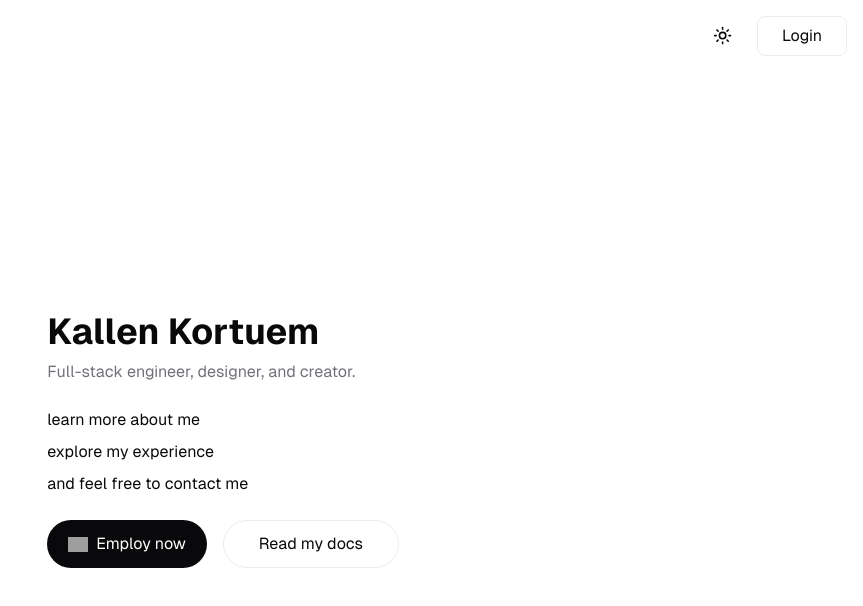
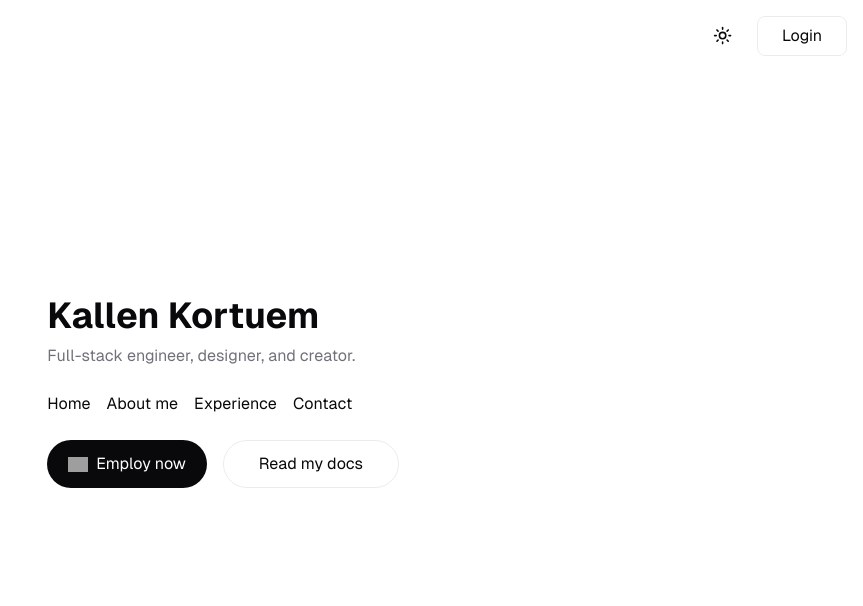
Before and after one commit to kallenkortuem/personal-web, a Next.js app: page / in a window 1280 px wide. Shown: the top 606 px of the page, without its empty margins (417-1280 px from the left). Built offline with nearby package versions, Linux system fonts and the light colour scheme; no server answers; grey boxes are pictures that could not be loaded.

Commit message:
add basic pages

```diff
--- a/src/app/contact/page.tsx
+++ b/src/app/contact/page.tsx
@@ -3,8 +3,7 @@ export default function Contact() {
     <div>
       <h1>Contact</h1>
       <p>
-        You can contact me at{" "}
-        <a href="mailto:kallenjkortuem@gmail.com"> kallenjkortuem@gmail.com</a>
+        You can contact me at some later date.
       </p>
     </div>
   );
--- a/src/app/page.tsx
+++ b/src/app/page.tsx
@@ -24,7 +24,7 @@ export default async function Home() {
           {session && <ProfileMenu />}
         </div>
       </header>
-      <main className="flex flex-col gap-6 row-start-3 items-center sm:items-start pt-24">
+      <main className="flex flex-col gap-6 row-start-3 items-center sm:items-start ">
         <div>
           <h1 className="text-3xl sm:text-4xl font-bold text-center sm:text-left mb-2">
             Kallen Kortuem
@@ -33,17 +33,22 @@ export default async function Home() {
             Full-stack engineer, designer, and creator.
           </p>
         </div>
-        <ol className="">
-          <li className="mb-2">
-            learn more <Link href="/about-me">about me</Link>
-          </li>
-          <li className="mb-2">
-            explore my <Link href="/experience">experience</Link>
-          </li>
-          <li>
-            and feel free to <Link href="/contact">contact me</Link>
-          </li>
-        </ol>
+        <nav>
+          <ul className="flex gap-4">
+            <li>
+              <Link href="/">Home</Link>
+            </li>
+            <li>
+              <Link href="/about-me">About me</Link>
+            </li>
+            <li>
+              <Link href="/experience">Experience</Link>
+            </li>
+            <li>
+              <Link href="/contact">Contact</Link>
+            </li>
+          </ul>
+        </nav>
 
         <div className="flex gap-4 items-center flex-col sm:flex-row">
           <a
--- /dev/null
+++ b/src/app/profile/page.tsx
@@ -0,0 +1,10 @@
+export default function Profile() {
+  return (
+    <div>
+      <h1>Profile</h1>
+      <p>
+        I&apos;m a full-stack engineer, designer, and creator.
+      </p>
+    </div>
+  );
+}
--- /dev/null
+++ b/src/app/settings/page.tsx
@@ -0,0 +1,10 @@
+export default function Settings() {
+  return (
+    <div>
+      <h1>Settings</h1>
+      <p>
+        You can change your settings here.
+      </p>
+    </div>
+  );
+}
```
